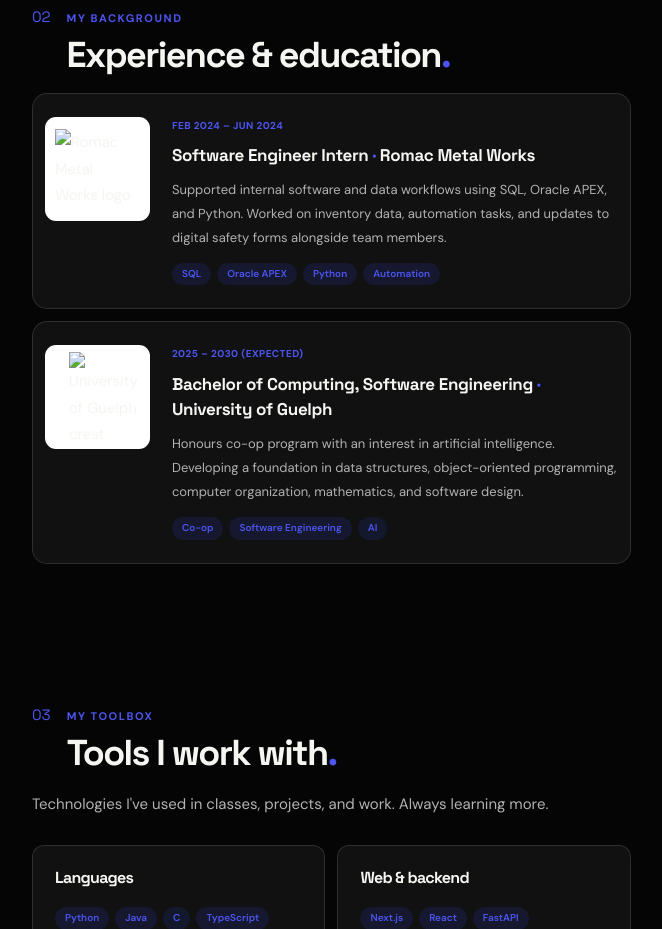
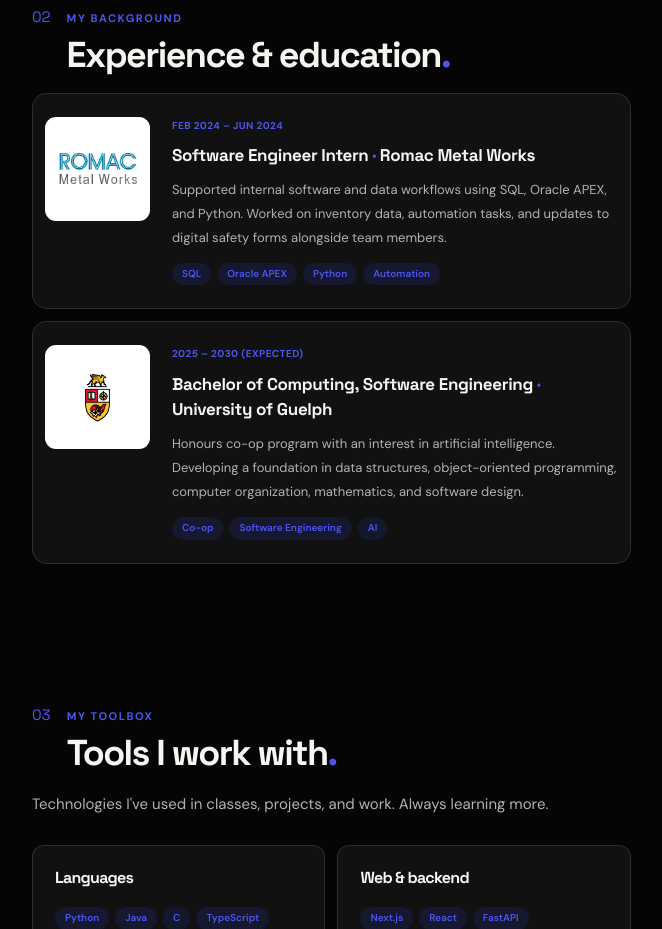
Before and after one commit to Mrayan116/Mrayan116.github.io, a plain HTML site: page index.html in a window 1280 px wide. Shown: the part 2340-3269 px from the top of the page, without its empty margins (585-1247 px from the left). Drawn offline with Linux system fonts and the light colour scheme.

Commit message:
Update image source paths in index.html

```diff
--- a/index.html
+++ b/index.html
@@ -163,7 +163,7 @@
                     </div>
                     <div class="experience-item experience-feature">
                         <div class="experience-banner">
-                            <img src="assets/romac-logo.png" alt="Romac Metal Works logo" loading="lazy">
+                            <img src="romac-logo.png" alt="Romac Metal Works logo" loading="lazy">
                         </div>
                         <div class="experience-body">
                             <div class="experience-date">FEB 2024 – JUN 2024</div>
@@ -174,7 +174,7 @@
                     </div>
                     <div class="experience-item experience-feature">
                         <div class="experience-banner">
-                            <img src="assets/guelph-crest.png" alt="University of Guelph crest" loading="lazy">
+                            <img src="guelph-crest.png" alt="University of Guelph crest" loading="lazy">
                         </div>
                         <div class="experience-body">
                             <div class="experience-date">2025 – 2030 (EXPECTED)</div>
```
